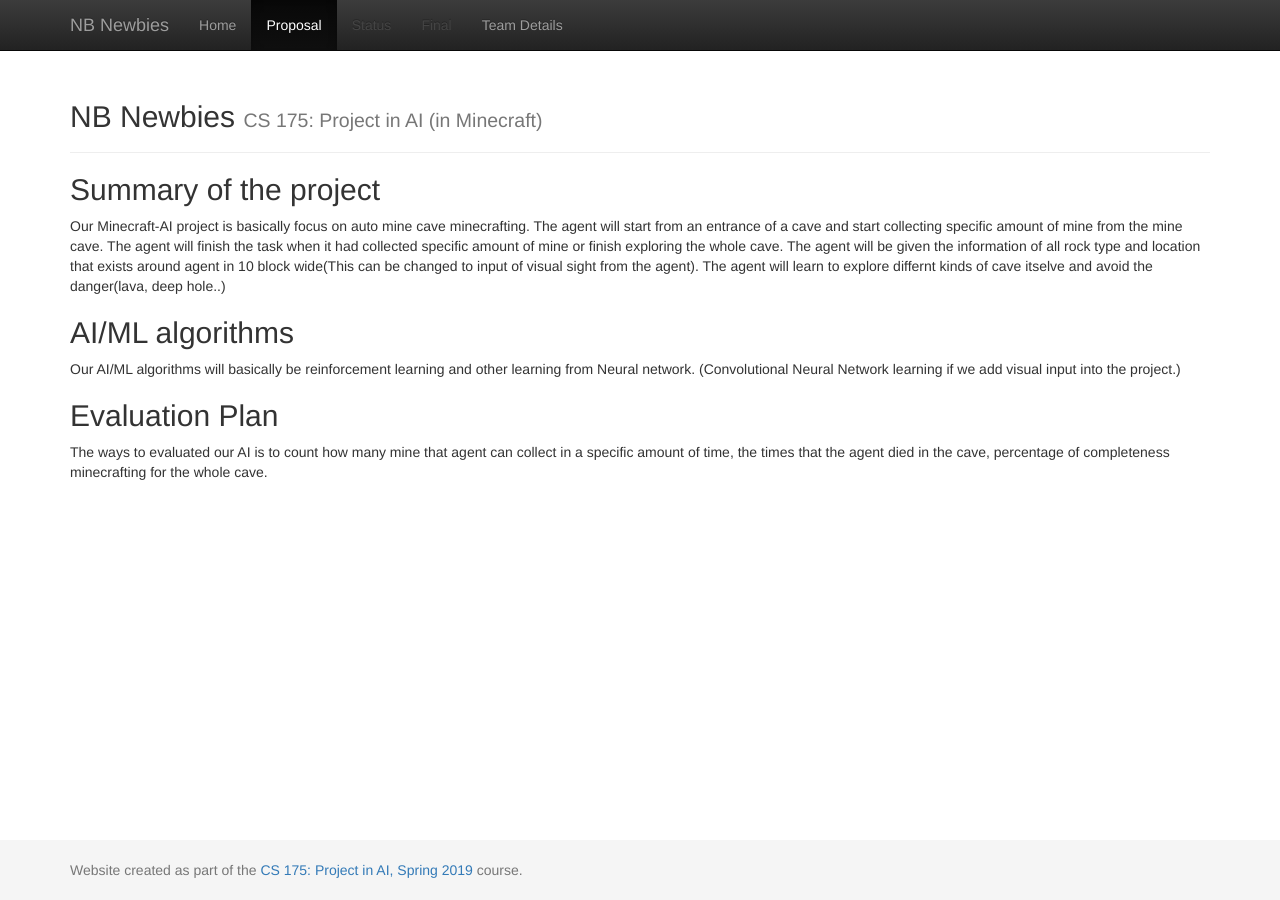
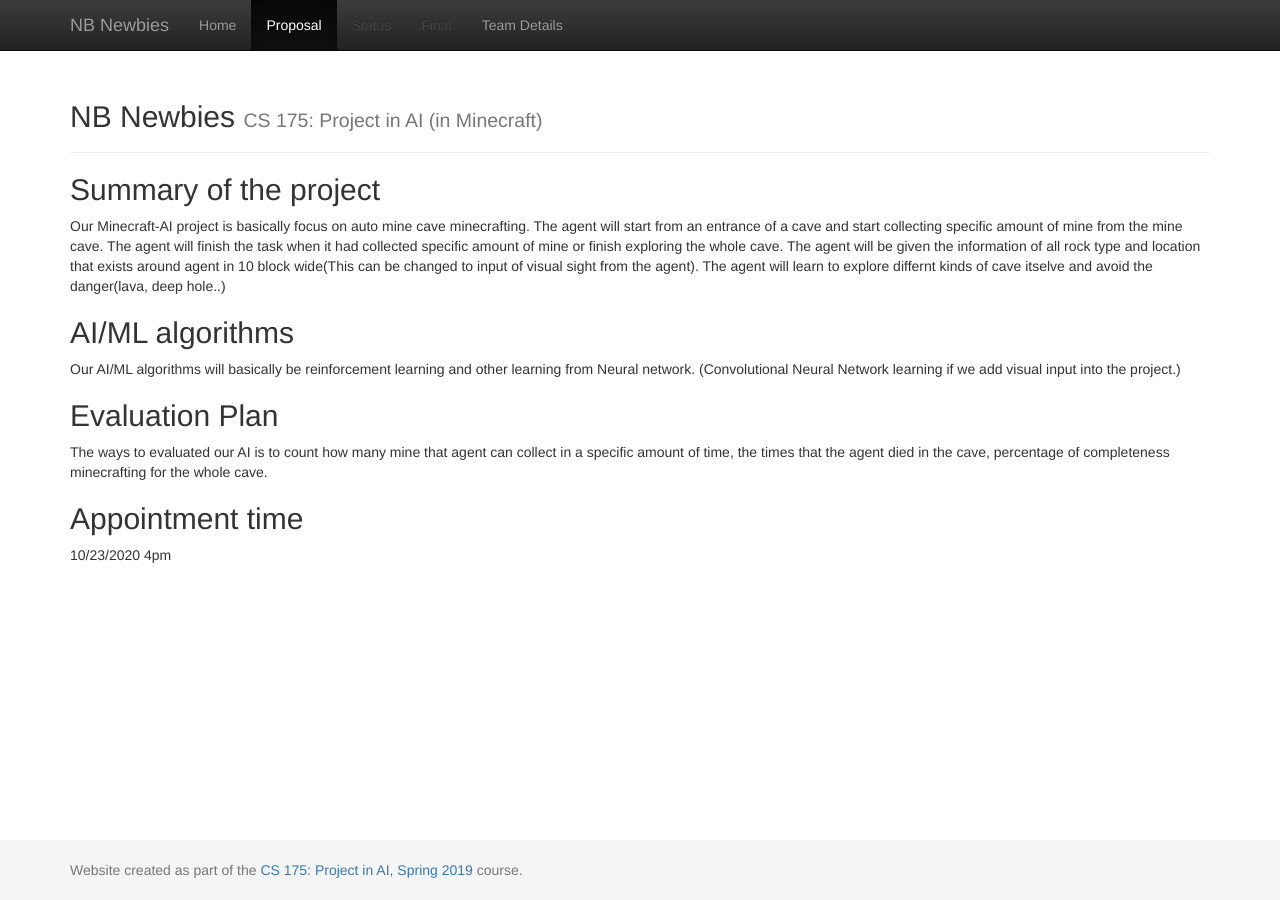
Before and after one commit to boring1234/NB-Newbies, a Jekyll site: the page built from docs/proposal.md, in a window 1280 px wide. Built offline with Jekyll 4.4.1, drawn with Linux system fonts in a browser that asks for light colours.

Commit message:
Update proposal.md

```diff
--- a/docs/proposal.md
+++ b/docs/proposal.md
@@ -11,3 +11,6 @@ Our AI/ML algorithms will basically be reinforcement learning and other learning
 
 ## Evaluation Plan
 The ways to evaluated our AI is to count how many mine that agent can collect in a specific amount of time, the times that the agent died in the cave, percentage of completeness minecrafting for the whole cave.
+
+## Appointment time
+10/23/2020 4pm
```
